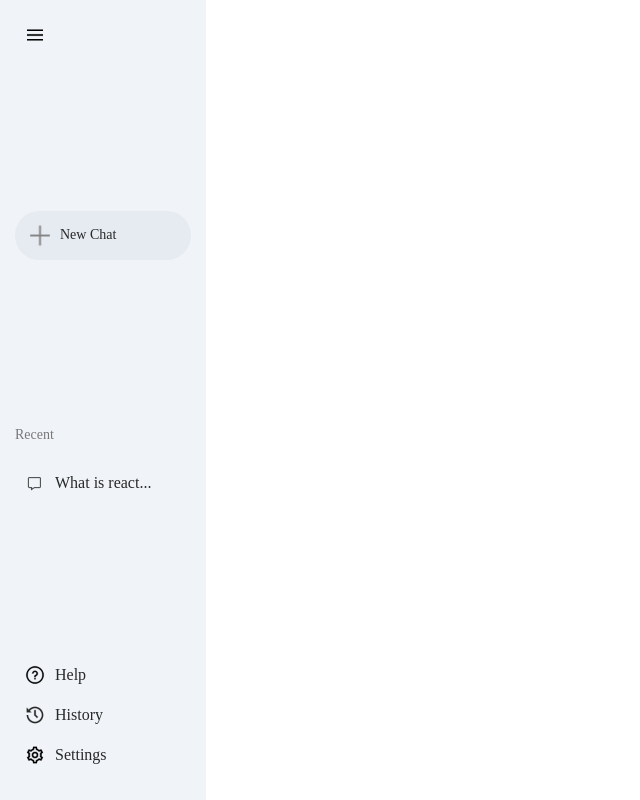
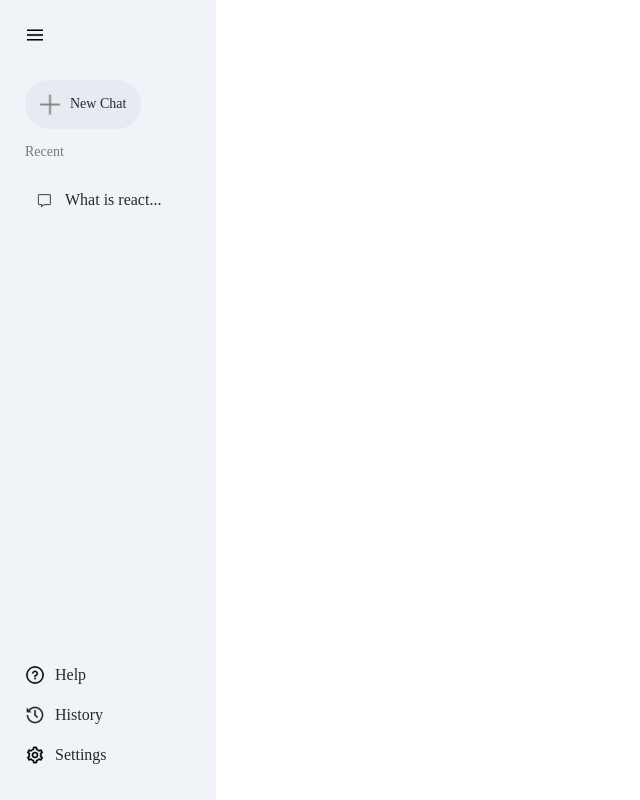
Before and after one commit to shreyaaroyy2005-blip/GC, a React (Vite) app: page / in a window 1280 px wide. Shown: the whole page, without its empty margins (0-640 px from the left). Built offline with nearby package versions, Linux system fonts and the light colour scheme.

Commit message:
Sidebar is fixed now

```diff
--- a/src/components/Sidebar/Sidebar.css
+++ b/src/components/Sidebar/Sidebar.css
@@ -1,6 +1,6 @@
 .sidebar {
     min-height: 100vh;
-    display: inline-flex;
+    display: flex;
     flex-direction: column;
     justify-content: space-between;
     background-color: #f0f4f9;
@@ -12,13 +12,18 @@
 }
 
 .top {
-    display: block;
+    display: flex;
+    flex-direction: column;
     margin-left: 10px;
     cursor: pointer;
 }
 
+.menu-icon {
+    cursor: pointer;
+    margin-bottom: 35px;
+}
+
 .new-chat {
-    margin-top: 10px;
     display: inline-flex;
     align-items: center;
     gap: 10px;
@@ -28,6 +33,7 @@
     font-size: 14px;
     color: #282828;
     cursor: pointer;
+    width: fit-content;
 }
 
 .recent {
--- a/src/components/Sidebar/Sidebar.jsx
+++ b/src/components/Sidebar/Sidebar.jsx
@@ -1,41 +1,60 @@
-import React from 'react'
+import React, { useState } from 'react'
 import './Sidebar.css'
 import { assets } from '../../assets/assets'
 
 const Sidebar = () => {
+
+  const [extended, setExtended] = useState(true)
+
   return (
     <div className='sidebar'>
+
       <div className='top'>
-        <img className='menu-icon' src={assets.menu_icon} alt='Menu' />
+
+        <img
+          className='menu-icon'
+          src={assets.menu_icon}
+          alt='Menu'
+          onClick={() => setExtended(prev => !prev)}
+        />
+
+        <div className='new-chat'>
+          <img src={assets.plus_icon} alt='' />
+          {extended ? <p>New Chat</p> : null}
         </div>
 
-      <div className='new-chat'>
-        <img className='new-chat-icon' src={assets.plus_icon} alt='' />
-        <p>New Chat</p>
-      </div>
-
+        {extended ? (
           <div className="recent">
             <p className="recent-title">Recent</p>
+
             <div className="recent-entry">
               <img src={assets.message_icon} alt="" />
               <p>What is react...</p>
             </div>
           </div>
+        ) : null}
+
+      </div>
 
       <div className='bottom'>
+
         <div className="bottom-item recent-entry">
           <img src={assets.question_icon} alt="" />
-          <p>Help</p>
+          {extended ? <p>Help</p> : null}
         </div>
+
         <div className="bottom-item recent-entry">
           <img src={assets.history_icon} alt="" />
-          <p>History</p>
+          {extended ? <p>History</p> : null}
         </div>
+
         <div className="bottom-item recent-entry">
           <img src={assets.setting_icon} alt="" />
-          <p>Settings</p>
+          {extended ? <p>Settings</p> : null}
         </div>
+
       </div>
+
     </div>
   )
 }
```
Lines whose indentation alone changed are shown as unchanged.
